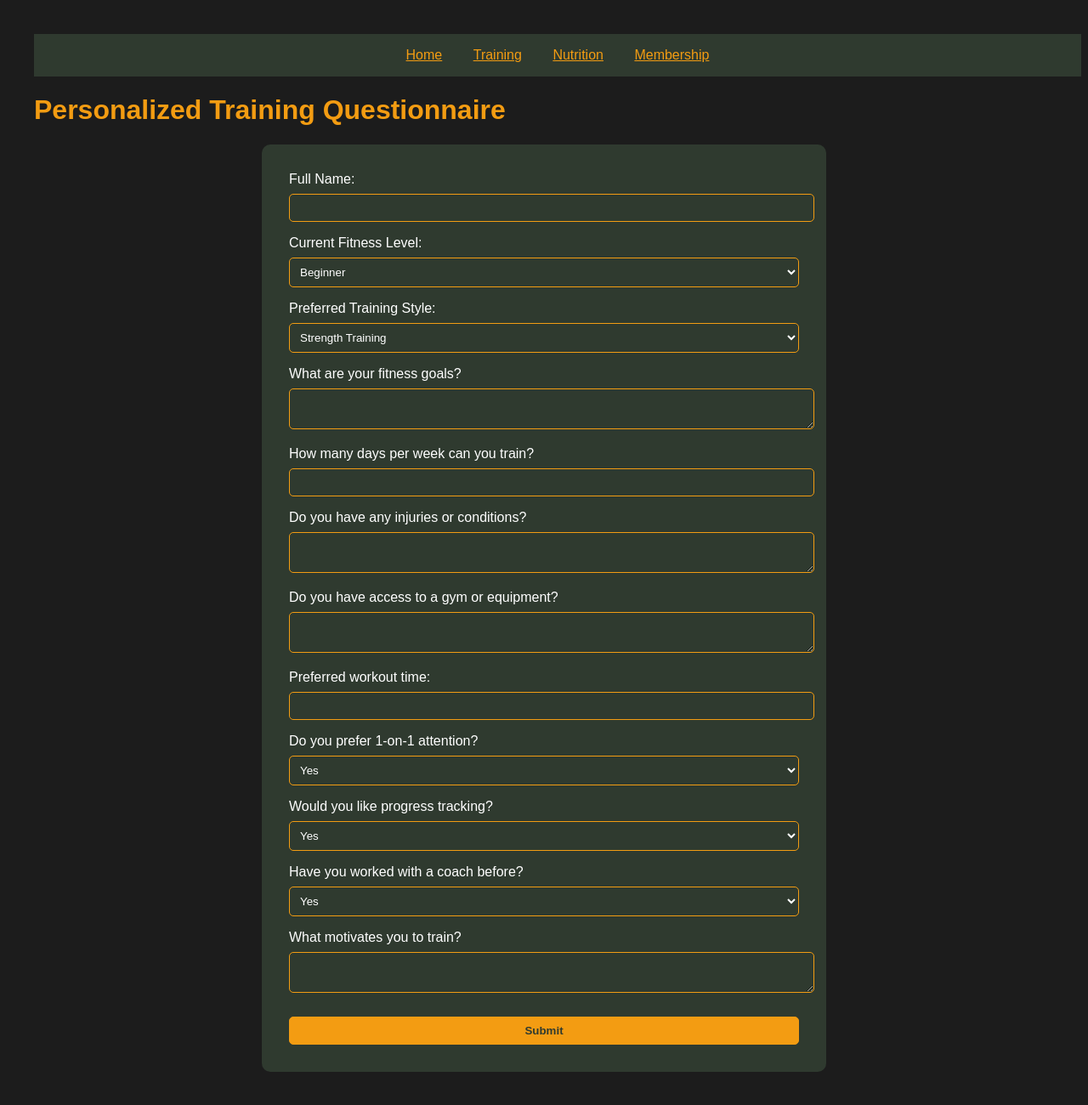
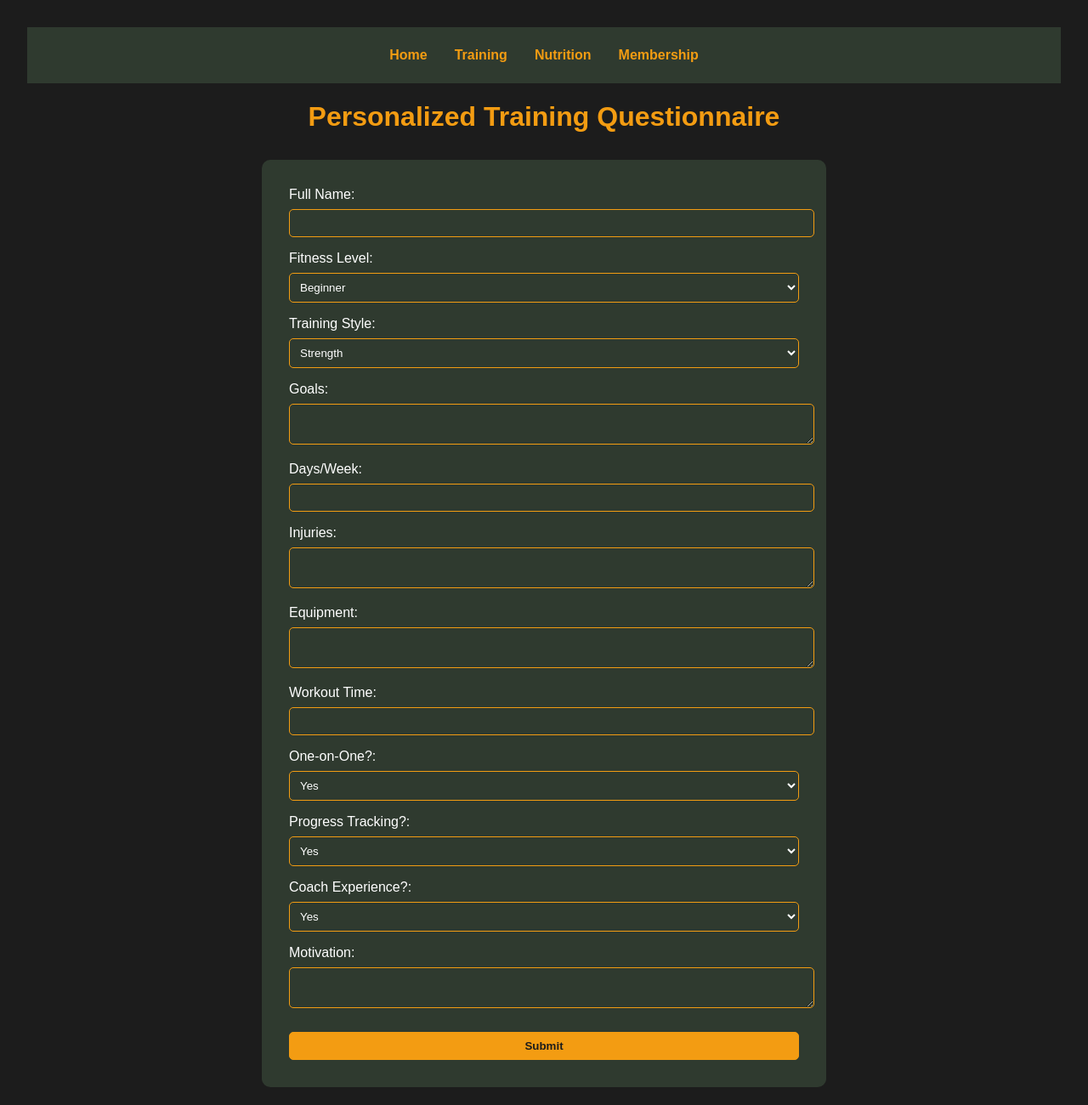
Before and after one commit to tivakudze/MYwebsite, a plain HTML site: page training.html in a window 1280 px wide. Shown: the whole page at 85% size. Drawn offline with Linux system fonts and the light colour scheme.

Commit message:
Add files via upload

```diff
--- a/training.html
+++ b/training.html
@@ -9,14 +9,33 @@
       font-family: Arial, sans-serif;
       background: #1c1c1c;
       color: white;
+      margin: 0;
       padding: 2rem;
+    }
+    nav {
+      background: #2f3a2f;
+      padding: 1rem;
+      display: flex;
+      flex-wrap: wrap;
+      justify-content: center;
+    }
+    nav a {
+      color: #f39c12;
+      margin: 0.5rem 1rem;
+      text-decoration: none;
+      font-weight: bold;
+      font-size: 1rem;
+    }
+    nav a:hover {
+      text-decoration: underline;
     }
     h1 {
       color: #f39c12;
+      text-align: center;
     }
     form {
       max-width: 600px;
-      margin: auto;
+      margin: 2rem auto;
       background: #2f3a2f;
       padding: 2rem;
       border-radius: 10px;
@@ -28,54 +47,60 @@
     input, select, textarea, button {
       width: 100%;
       padding: 0.5rem;
+      margin-top: 0.5rem;
+      border-radius: 5px;
       border: 1px solid #f39c12;
       background: transparent;
       color: white;
-      margin-top: 0.5rem;
-      border-radius: 5px;
     }
     button {
-      background-color: #f39c12;
-      color: #2f3a2f;
+      background: #f39c12;
+      color: #1c1c1c;
       font-weight: bold;
+      cursor: pointer;
+    }
+    button:hover {
+      background: #e67e22;
     }
   </style>
 </head>
 <body>
-<nav style="width:100%; background:#2f3a2f; padding:1rem; text-align:center;">
-    <a href="index.html" style="color:#f39c12; margin: 0 1rem;">Home</a>
-    <a href="training.html" style="color:#f39c12; margin: 0 1rem;">Training</a>
-    <a href="nutrition.html" style="color:#f39c12; margin: 0 1rem;">Nutrition</a>
-    <a href="membership.html" style="color:#f39c12; margin: 0 1rem;">Membership</a>
+  <nav>
+    <a href="index.html">Home</a>
+    <a href="training.html">Training</a>
+    <a href="nutrition.html">Nutrition</a>
+    <a href="membership.html">Membership</a>
   </nav>
+
   <h1>Personalized Training Questionnaire</h1>
-  <form>
+  <form action="https://formspree.io/f/xgvygneg" method="POST">
+    <input type="hidden" name="_next" value="membership.html" />
     <label>Full Name: <input type="text" name="name" required></label>
-    <label>Current Fitness Level:
+    <label>Fitness Level:
       <select name="level">
         <option>Beginner</option>
         <option>Intermediate</option>
         <option>Advanced</option>
       </select>
     </label>
-    <label>Preferred Training Style:
+    <label>Training Style:
       <select name="style">
-        <option>Strength Training</option>
+        <option>Strength</option>
         <option>Cardio</option>
         <option>HIIT</option>
         <option>Flexibility</option>
         <option>Mixed</option>
       </select>
     </label>
-    <label>What are your fitness goals?<textarea name="goals"></textarea></label>
-    <label>How many days per week can you train?<input type="number" name="days" min="1" max="7"></label>
-    <label>Do you have any injuries or conditions?<textarea name="injuries"></textarea></label>
-    <label>Do you have access to a gym or equipment?<textarea name="equipment"></textarea></label>
-    <label>Preferred workout time:<input type="text" name="workout_time"></label>
-    <label>Do you prefer 1-on-1 attention?<select><option>Yes</option><option>No</option></select></label>
-    <label>Would you like progress tracking?<select><option>Yes</option><option>No</option></select></label>
-    <label>Have you worked with a coach before?<select><option>Yes</option><option>No</option></select></label>
-    <label>What motivates you to train?<textarea name="motivation"></textarea></label>
+    <label>Goals: <textarea name="goals"></textarea></label>
+    <label>Days/Week: <input type="number" name="days" min="1" max="7"></label>
+    <label>Injuries: <textarea name="injuries"></textarea></label>
+    <label>Equipment: <textarea name="equipment"></textarea></label>
+    <label>Workout Time: <input type="text" name="workout_time"></label>
+    <label>One-on-One?: <select name="one_on_one"><option>Yes</option><option>No</option></select></label>
+    <label>Progress Tracking?: <select name="tracking"><option>Yes</option><option>No</option></select></label>
+    <label>Coach Experience?: <select name="coach_experience"><option>Yes</option><option>No</option></select></label>
+    <label>Motivation: <textarea name="motivation"></textarea></label>
     <button type="submit">Submit</button>
   </form>
 </body>
```
Also changed, not shown: index.html (+14 -48 lines), membership.html (+38 -22 lines), nutrition.html (+51 -32 lines).
